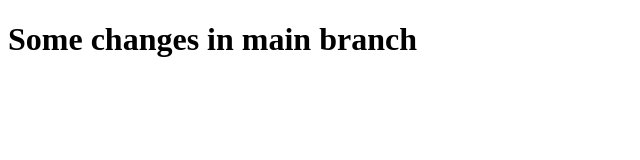
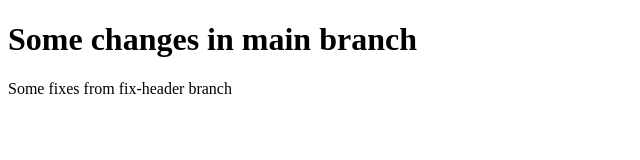
Before and after one commit to tymur-lvov/github-practice, a plain HTML site: page index.html in a window 1280 px wide. Shown: the whole page, without its empty margins (0-640 px from the left). Drawn offline with Linux system fonts and the light colour scheme.

Commit message:
Fixed header

```diff
--- a/index.html
+++ b/index.html
@@ -8,6 +8,7 @@
   <body>
     <header>
       <h1>Some changes in main branch</h1>
+      <p>Some fixes from fix-header branch</p>
     </header>
   </body>
 </html>
```
